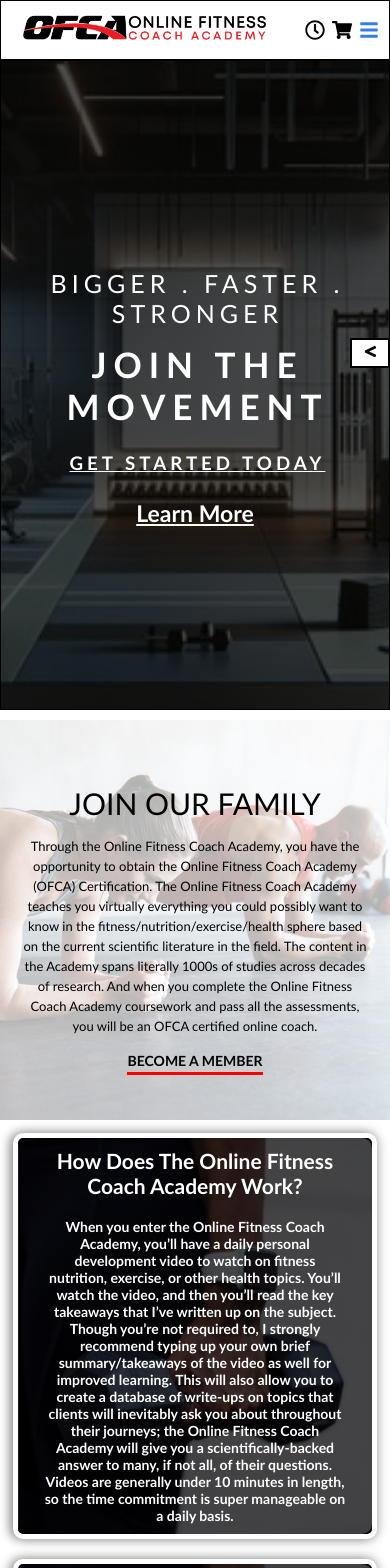
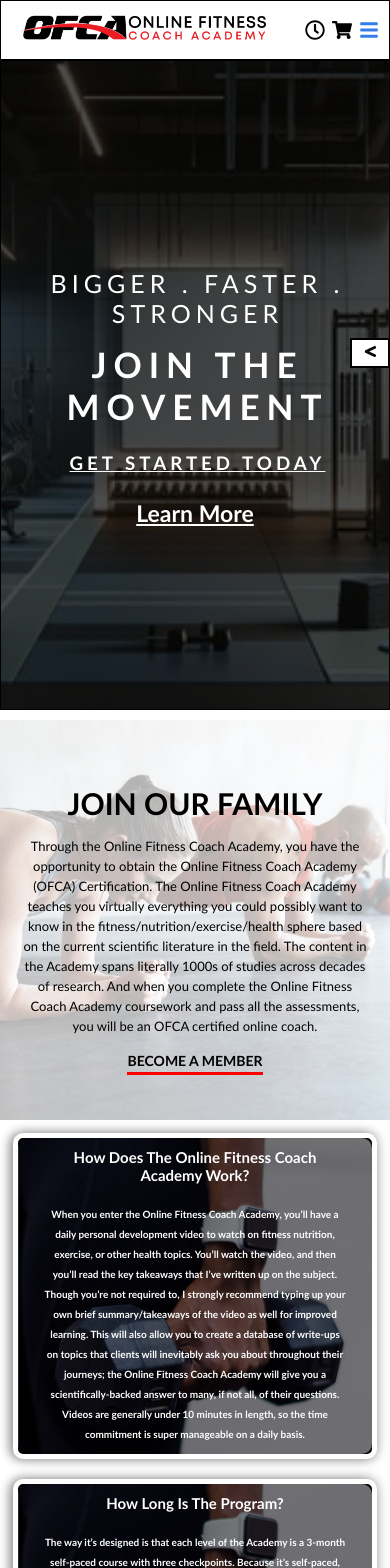
Before and after one commit to VJ13SS/OFCA, a React (Vite) app in the folder OFCA/: page / in a window 390 px wide. Shown: the top 1568 px of the page. Built offline with nearby package versions, Linux system fonts and the light colour scheme.

Commit message:
updated css and small responsiveness fixes

```diff
--- a/OFCA/src/Components/Content/About/About.css
+++ b/OFCA/src/Components/Content/About/About.css
@@ -41,7 +41,7 @@
 
 .about-section-1 span{
     font-size: 45px;
-    font-weight: 300;
+    font-weight: bold;
     z-index: 5;
 }
 
@@ -84,7 +84,7 @@
 
 .about-cards .card{
     width:49%;
-    height: 350px;
+    height: 380px;
     color: white;
     background-color: black;
     border: 5px solid white;
@@ -108,7 +108,7 @@
     background-position: center;
     background-size: cover;
     z-index: 1;
-    opacity: 0.3;
+    opacity: 0.5;
     border-radius: 10px;
 }
 
@@ -130,6 +130,7 @@
     margin-top: 20px;
     max-width: 90%;
     max-height: fit-content;
+    line-height: 20px;
 }
 
 .about-section-3{
@@ -162,6 +163,7 @@
 .rectangle p{
     max-width: 90%;
     margin-top: 10px;
+    line-height: 25px;
 }
 
 .about-section-4{
@@ -174,7 +176,7 @@
 }
 .about-section-4 p{
     max-width: 90%;
-    line-height: 25px;
+    line-height: 27px;
     text-align: left;
 }
 
@@ -238,6 +240,9 @@
         height: fit-content;
         padding: 10px;
     }
+    .card .card-content{
+        font-size: 10px;
+    }
     .about-section-4 span{
         font-size: 25px;
         margin-bottom: 20px;
```
